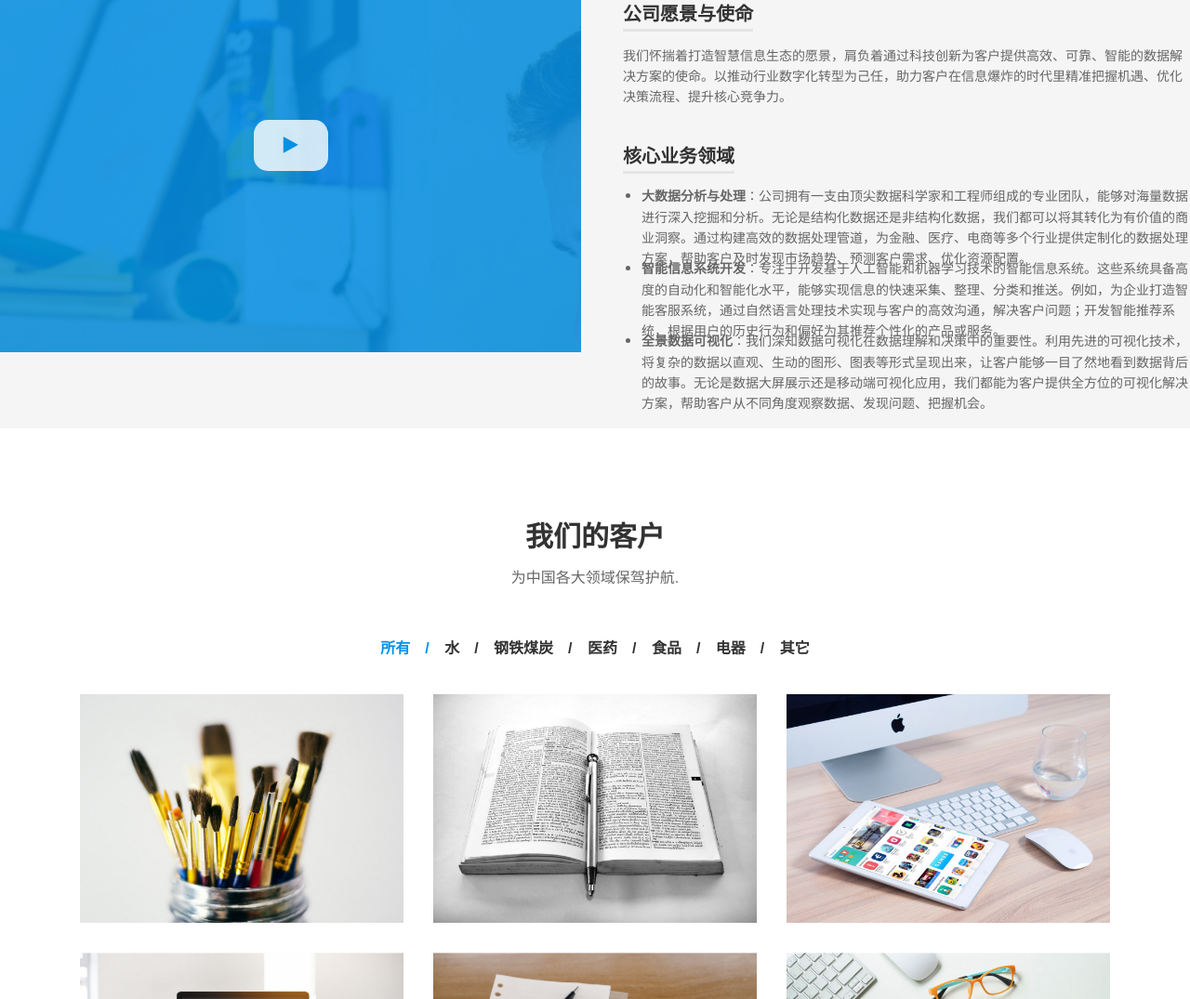
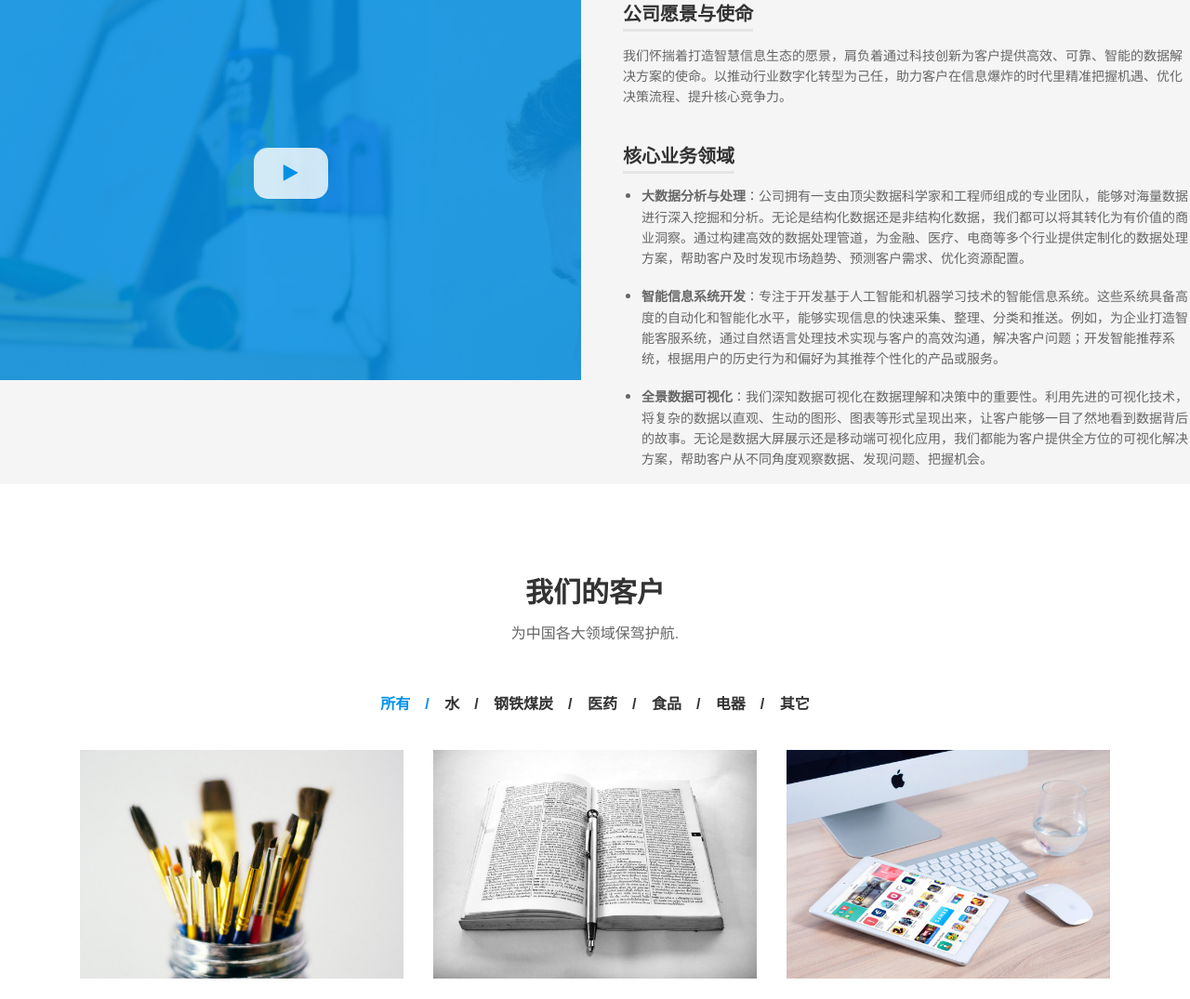
Before and after one commit to ThomasC2017/smarter-qs, a plain HTML site: page index.html in a window 1280 px wide. Shown: the part 2146-3221 px from the top of the page at 93% size. Drawn offline with Linux system fonts and the light colour scheme.

Commit message:
Update index.html

```diff
--- a/index.html
+++ b/index.html
@@ -332,9 +332,9 @@
 							</li>
 							<li>
 								<h3>核心业务领域</h3>
-								<li style="list-style-type: disc; margin: -30px 0px 0px 20px"><p><span style="font-weight: bold;">大数据分析与处理</span>：公司拥有一支由顶尖数据科学家和工程师组成的专业团队，能够对海量数据进行深入挖掘和分析。无论是结构化数据还是非结构化数据，我们都可以将其转化为有价值的商业洞察。通过构建高效的数据处理管道，为金融、医疗、电商等多个行业提供定制化的数据处理方案，帮助客户及时发现市场趋势、预测客户需求、优化资源配置。</p></li>
-								<li style="list-style-type: disc; margin: -30px 0px 0px 20px"><p><span style="font-weight: bold;">智能信息系统开发</span>：专注于开发基于人工智能和机器学习技术的智能信息系统。这些系统具备高度的自动化和智能化水平，能够实现信息的快速采集、整理、分类和推送。例如，为企业打造智能客服系统，通过自然语言处理技术实现与客户的高效沟通，解决客户问题；开发智能推荐系统，根据用户的历史行为和偏好为其推荐个性化的产品或服务。</p></li>
-								<li style="list-style-type: disc; margin: -30px 0px 0px 20px"><p><span style="font-weight: bold;">全景数据可视化</span>：我们深知数据可视化在数据理解和决策中的重要性。利用先进的可视化技术，将复杂的数据以直观、生动的图形、图表等形式呈现出来，让客户能够一目了然地看到数据背后的故事。无论是数据大屏展示还是移动端可视化应用，我们都能为客户提供全方位的可视化解决方案，帮助客户从不同角度观察数据、发现问题、把握机会。</p></li>
+								<li style="list-style-type: disc; margin: -30px 0 0 20px"><p><span style="font-weight: bold;">大数据分析与处理</span>：公司拥有一支由顶尖数据科学家和工程师组成的专业团队，能够对海量数据进行深入挖掘和分析。无论是结构化数据还是非结构化数据，我们都可以将其转化为有价值的商业洞察。通过构建高效的数据处理管道，为金融、医疗、电商等多个行业提供定制化的数据处理方案，帮助客户及时发现市场趋势、预测客户需求、优化资源配置。</p></li>
+								<li style="list-style-type: disc; margin: 0 0 0 20px"><p><span style="font-weight: bold;">智能信息系统开发</span>：专注于开发基于人工智能和机器学习技术的智能信息系统。这些系统具备高度的自动化和智能化水平，能够实现信息的快速采集、整理、分类和推送。例如，为企业打造智能客服系统，通过自然语言处理技术实现与客户的高效沟通，解决客户问题；开发智能推荐系统，根据用户的历史行为和偏好为其推荐个性化的产品或服务。</p></li>
+								<li style="list-style-type: disc; margin: 0 0 0 20px"><p><span style="font-weight: bold;">全景数据可视化</span>：我们深知数据可视化在数据理解和决策中的重要性。利用先进的可视化技术，将复杂的数据以直观、生动的图形、图表等形式呈现出来，让客户能够一目了然地看到数据背后的故事。无论是数据大屏展示还是移动端可视化应用，我们都能为客户提供全方位的可视化解决方案，帮助客户从不同角度观察数据、发现问题、把握机会。</p></li>
 							</li>
 						</ul>
 					</div>
```
